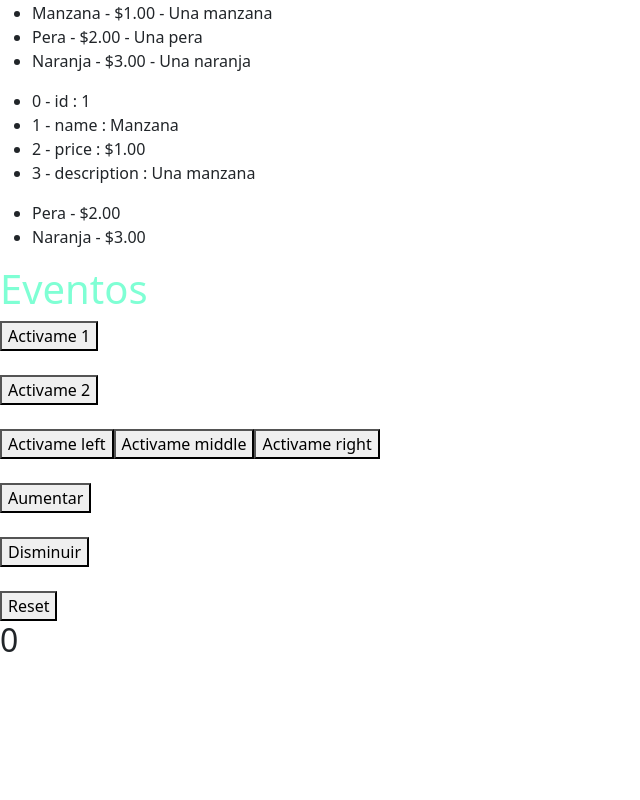
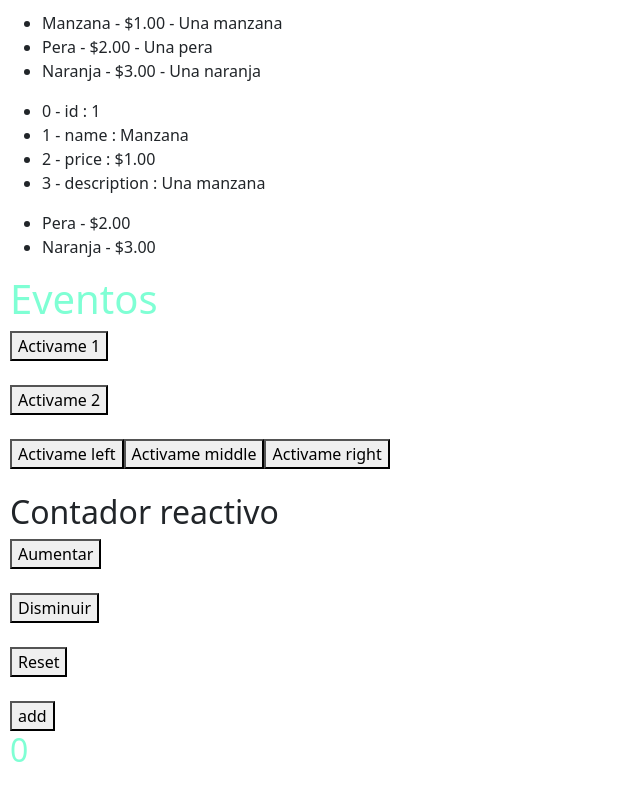
Before and after one commit to Franlop7/Vue, a Vue app in the folder 01-vue/: page / in a window 1280 px wide. Shown: the part 284-1084 px from the top of the page, without its empty margins (0-640 px from the left). Before the commit the page ends 951 px from the top, so only its background shows below. Built offline with nearby package versions, Linux system fonts and the light colour scheme.

Commit message:
add computed, button add validate and push number

```diff
--- a/01-vue/src/App.vue
+++ b/01-vue/src/App.vue
@@ -66,9 +66,10 @@ const increment1 = () => {
   console.log(counter1);
 };
 
-import { ref } from "vue";
+import { ref, computed } from "vue";
 //counter ahora si es una variable reactiva
 const counter = ref(0);
+const arrayFavorite = ref([]);
 
 const increment = () => {
   // mutamos el valor a través de .value
@@ -82,6 +83,30 @@ const decrement = () => {
 const reset = () => {
   counter.value = 0;
 };
+
+const add = () => {
+  arrayFavorite.value.push(counter.value);
+};
+
+const blockBtnAdd = computed(() => {
+  const numSearch = arrayFavorite.value.find((num) => num === counter.value);
+
+  // if (numSearch === 0) return true;
+  // return numSearch ? true : false;
+  // una forma mas corta de hacer lo mismo
+  return numSearch || numSearch === 0;
+});
+
+const classCounter = computed(() => {
+  if (counter.value === 0) {
+    return "zero";
+  }
+  if (counter.value > 0) {
+    return "positive";
+  } else {
+    return "negative";
+  }
+});
 </script>
 
 <template>
@@ -132,6 +157,7 @@ const reset = () => {
   <br />
   <br />
   <!-- Variables reactivas, contador -->
+  <h2>Contador reactivo</h2>
   <button @click="increment">Aumentar</button>
   <br />
   <br />
@@ -139,11 +165,34 @@ const reset = () => {
   <br />
   <br />
   <button @click="reset">Reset</button>
-  <h2>{{ counter }}</h2>
+  <br />
+  <br />
+  <button @click="add" :disabled="blockBtnAdd">add</button>
+  <h2 :class="classCounter">
+    {{ counter }}
+  </h2>
+  <br />
+  <!-- {{ arrayFavorite }} -->
+  <ul>
+    <li v-for="(num, index) in arrayFavorite" :key="index">{{ num }}</li>
+  </ul>
 </template>
 
 <style>
 h1 {
   color: aquamarine;
 }
+.negative {
+  color: red;
+}
+.positive {
+  color: green;
+}
+.zero {
+  color: aquamarine;
+}
+
+body {
+  padding: 10px
+}
 </style>
```
